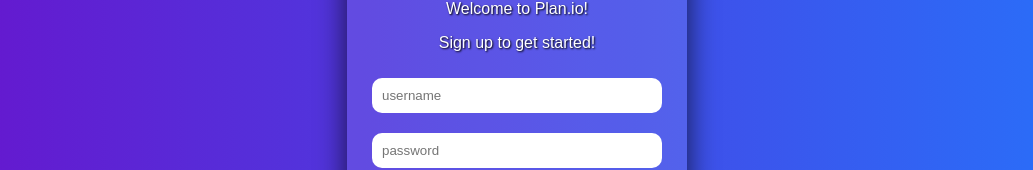
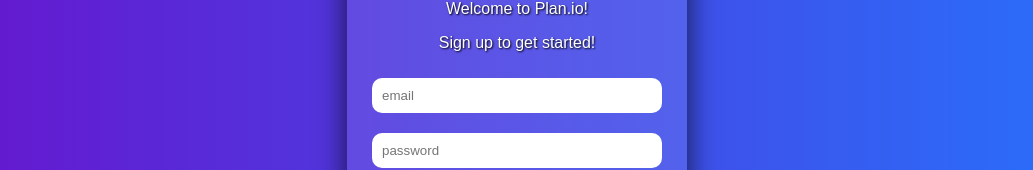
Before and after one commit to pmonda/Plan.ai, a React (Create React App) app in the folder dev/front/plan.io/: page /register in a window 1280 px wide. Shown: the part 294-464 px from the top of the page, without its empty margins (123-1156 px from the left). Built offline with nearby package versions, Linux system fonts and the light colour scheme.

Commit message:
added email identification in app

```diff
--- a/dev/front/plan.io/src/ProfileModal.jsx
+++ b/dev/front/plan.io/src/ProfileModal.jsx
@@ -2,14 +2,13 @@
 import './ProfileModal.css'; // Add your CSS styles
 import { useLocation } from 'react-router-dom';
 
-const ProfileModal = ({ isOpen, onClose }) => {
+const ProfileModal = ({ isOpen, onClose }, username) => {
   const [setEmail] = useState("");
   const [passwordResetQuestion, setPasswordResetQuestion] = useState("");
   const [passwordResetAnswer, setPasswordResetAnswer] = useState("");
   const [dateOfBirth, setDateOfBirth] = useState("");
   const [timeZone, setTimeZone] = useState("");
-  const location = useLocation();
-  const email = location.state.email;
+  const email = useLocation().state.username;
   // Validation function for email
   const validateEmail = (email) => {
     const re = /^[^\s@]+@[^\s@]+\.[^\s@]+$/;
--- a/dev/front/plan.io/src/Register.js
+++ b/dev/front/plan.io/src/Register.js
@@ -46,7 +46,7 @@
       <form id="login-register-container" onSubmit={submitHandler}>
         <h1>Register</h1>
         <p>Welcome to Plan.io!</p><p>Sign up to get started!</p>
-        <input placeholder='username' type="text" value={username} onChange={event => setUsername(event.target.value)} /> <br/>
+        <input placeholder='email' type="email" value={username} onChange={event => setUsername(event.target.value)} /> <br/>
         <input placeholder='password' type="password" value={password} onChange={event => setPassword(event.target.value)} /> <br/>
         <input placeholder='re-enter password' type="password" value={passwordConfirm} onChange={event => setPasswordConfirm(event.target.value)}></input>
         <input type="submit" value="Register" />
```
